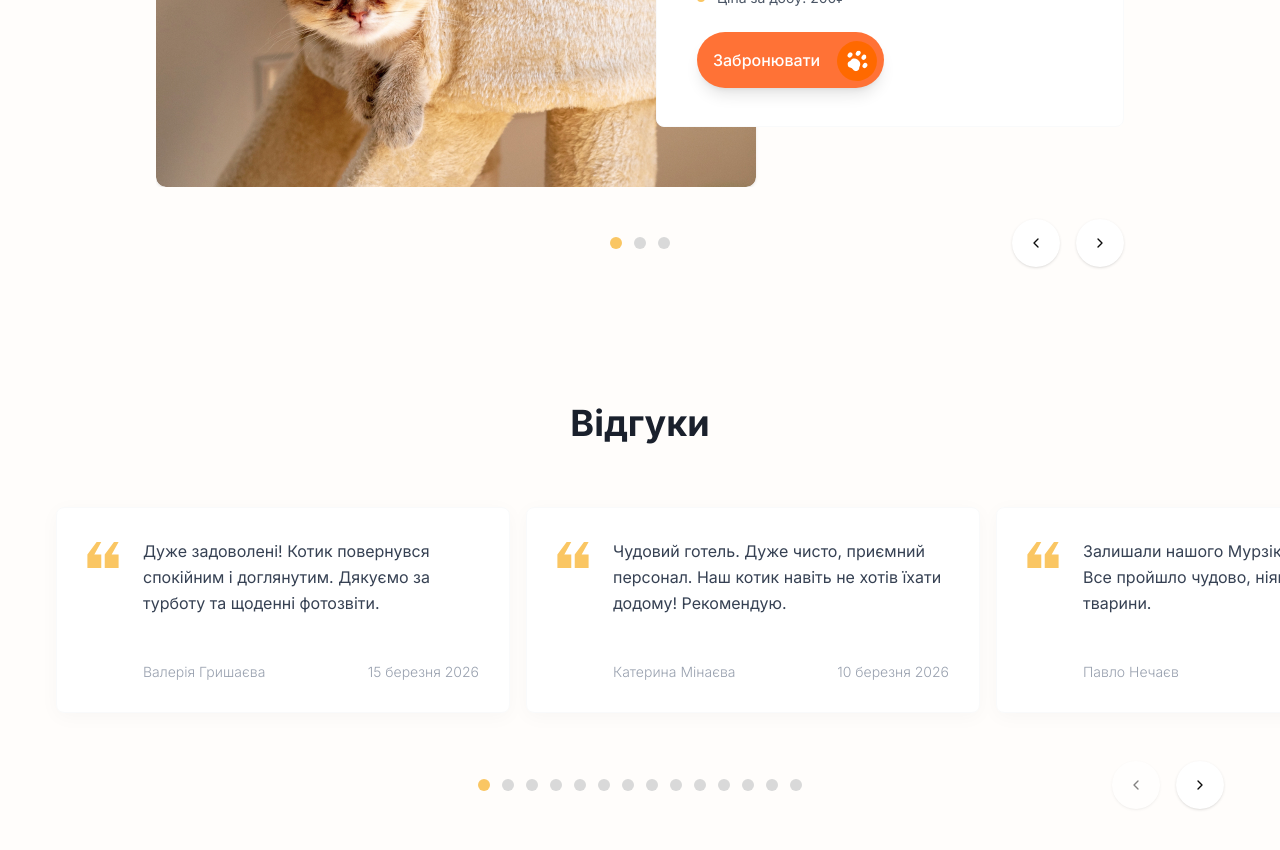
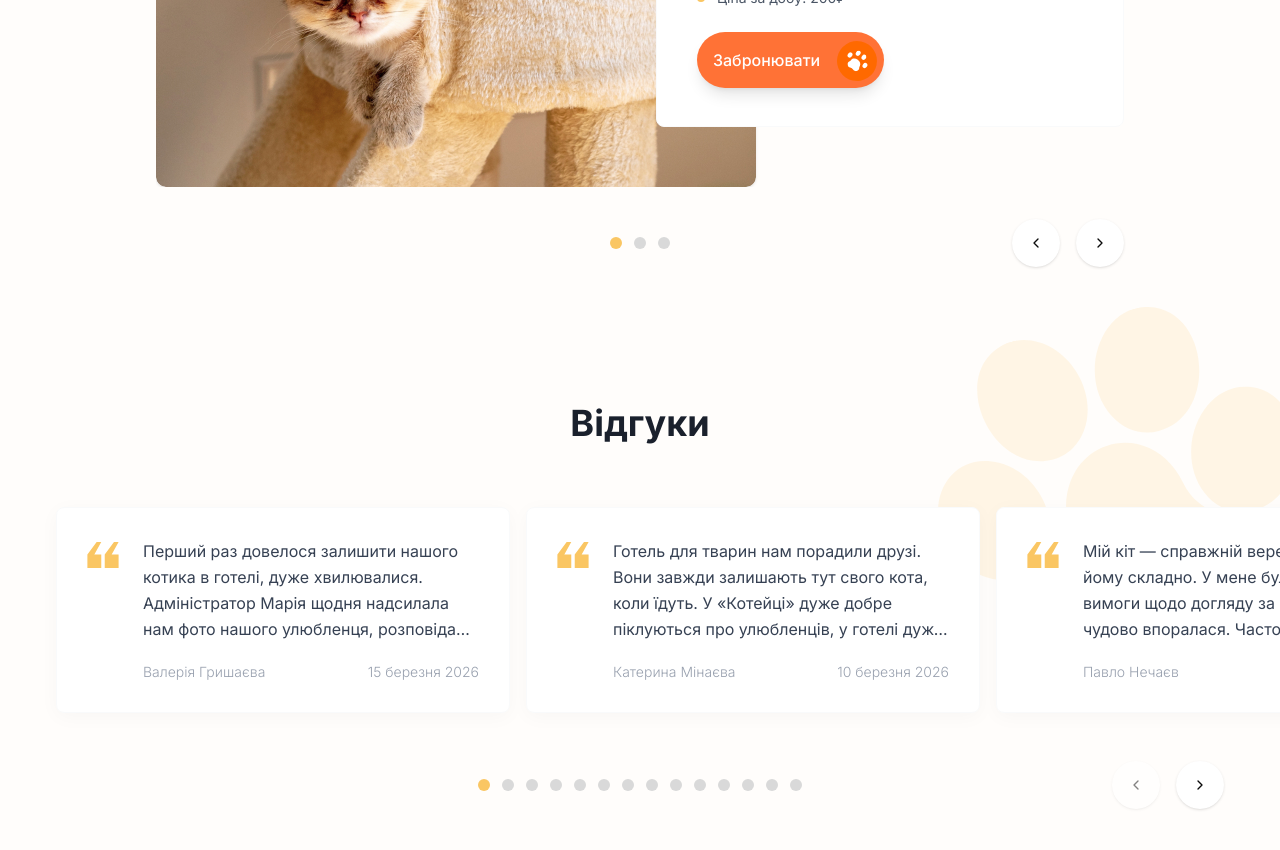
Before and after one commit to ya-aliina/cat-hotel, a Next.js app: page / in a window 1280 px wide. Shown: the part 1840-2690 px from the top of the page. Built offline with nearby package versions, Linux system fonts and the light colour scheme.

Commit message:
style: fix decorative paw positioning and size in ReviewsCarousel and Features

```diff
--- a/app/_components/Features.tsx
+++ b/app/_components/Features.tsx
@@ -42,13 +42,13 @@ const FEATURES_DATA = [
 const Features = memo(() => {
   return (
     <section className="relative overflow-hidden pt-20">
-      <div className="absolute top-6 right-0 z-0 pointer-events-none rotate-[25deg] ">
+      <div className="absolute top-5 right-0 z-0 pointer-events-none rotate-[25deg] ">
         <Image
           src="/paw.svg"
           alt=""
           width={400}
           height={400}
-          className="w-[400px] h-auto"
+          className="w-[367px] h-auto"
           priority={false}
         />
       </div>
--- a/app/_components/ReviewsCarousel.tsx
+++ b/app/_components/ReviewsCarousel.tsx
@@ -23,25 +23,25 @@ export type Review = {
 const REVIEWS: Review[] = [
   {
     id: '1',
-    text: 'Дуже задоволені! Котик повернувся спокійним і доглянутим. Дякуємо за турботу та щоденні фотозвіти.',
+    text: 'Перший раз довелося залишити нашого котика в готелі, дуже хвилювалися. Адміністратор Марія щодня надсилала нам фото нашого улюбленця, розповідала, як він почувається. І ми, і котик залишилися дуже задоволені!',
     author: 'Валерія Гришаєва',
     date: '15 березня 2026',
   },
   {
     id: '2',
-    text: 'Чудовий готель. Дуже чисто, приємний персонал. Наш котик навіть не хотів їхати додому! Рекомендую.',
+    text: 'Готель для тварин нам порадили друзі. Вони завжди залишають тут свого кота, коли їдуть. У «Котейці» дуже добре піклуються про улюбленців, у готелі дуже чисто. Всім рекомендую! Будемо звертатися ще.',
     author: 'Катерина Мінаєва',
     date: '10 березня 2026',
   },
   {
     id: '3',
-    text: 'Залишали нашого Мурзіка на тиждень. Все пройшло чудово, ніякого стресу для тварини.',
+    text: 'Мій кіт — справжній вереда, догодити йому складно. У мене були особливі вимоги щодо догляду за ним, і «Котейка» чудово впоралася. Часто спостерігав по відео за ним прямо зі свого телефону, це дуже зручно.',
     author: 'Павло Нечаєв',
     date: '1 березня 2026',
   },
   {
     id: '4',
-    text: 'Найкращий готель для котів у місті. Ціни приємні, а сервіс на висоті. Тепер ми ваші постійні клієнти.',
+    text: 'Прекрасне місце! Залишали собаку на два тижні, повернувся щасливим та доглянутим. Будемо рекомендувати всім знайомим.',
     author: 'Олексій Смирнов',
     date: '25 лютого 2026',
   },
@@ -226,12 +226,13 @@ export function ReviewsCarousel() {
 
   return (
     <section className="w-full relative overflow-hidden py-16 md:py-24">
-      <div className="absolute top-[-30px] right-0 md:top-[-100px] md:right-[20px] lg:-right-[165px] z-[-1] w-[250px] md:w-[350px] lg:w-[420px] aspect-square pointer-events-none rotate-[-25deg]">
+      <div className="absolute top-[-20px] -right-[40px] md:top-3 md:right-0 lg:right-[-20px] z-0 pointer-events-none rotate-[-15deg]">
         <Image
           src="/paw.svg"
-          alt="Декоративна лапка"
-          fill
-          className="object-contain"
+          alt=""
+          width={400}
+          height={400}
+          className="w-[367px] h-auto"
           priority={false}
         />
       </div>
```
